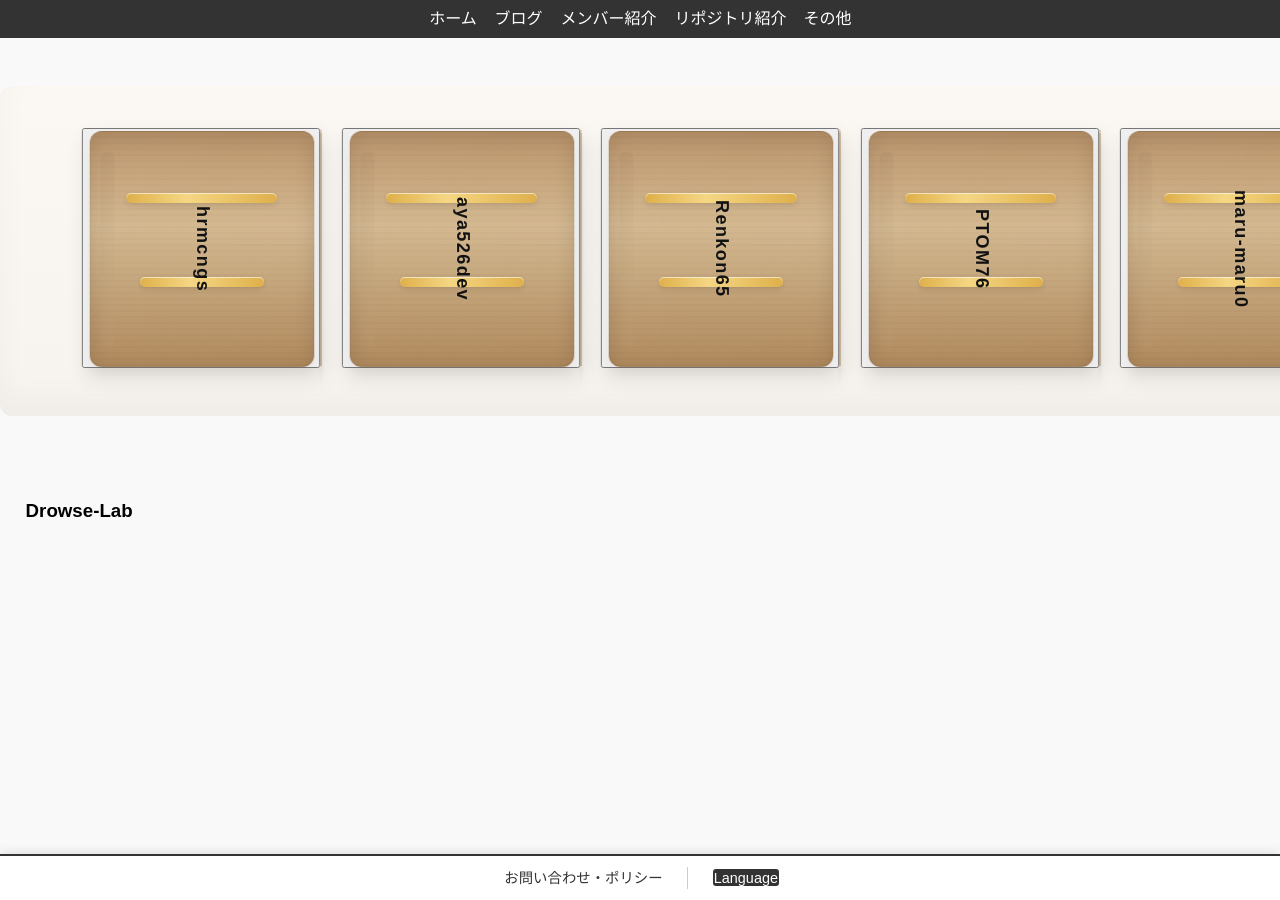
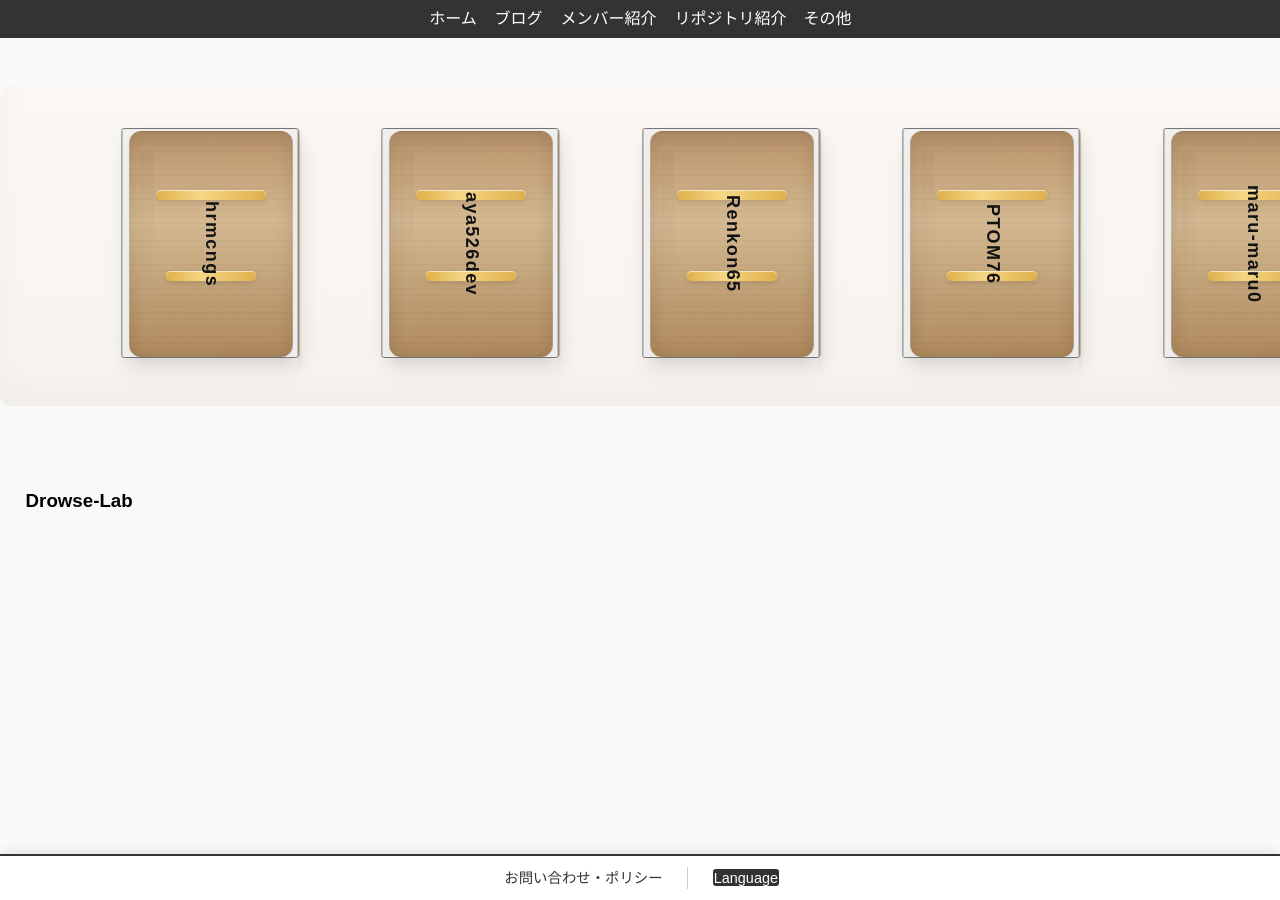
Before and after one commit to Drowse-Lab/Drowse-Lab, a Jekyll site: the page built from diary/index.html, in a window 1280 px wide. Built offline with Jekyll 4.4.1, drawn with Linux system fonts in a browser that asks for light colours; nearby versions of some CDN libraries; some web fonts are replaced; a style sheet for code colours, icons or effects is not loaded.

Commit message:
テスト

```diff
--- a/assets/css/diary.css
+++ b/assets/css/diary.css
@@ -131,67 +131,70 @@
   .diary.container { margin-top: 36px; }
   .diary-link { padding: 14px 14px; }
 }
-/* ===== 3D Book Shelf（折り返し＆モバイル最適） ===== */
-.book-shelf{
+/* ===== 3D Book Shelf（最終版：中央バランス＋モバイル最適） ===== */
+.book-shelf {
   position: relative;
-
-  /* full-bleedは維持しつつ、常に両端に余白を作る */
   max-width: none;
   width: 100vw;
   margin-left: calc(50% - 50vw);
   margin-right: calc(50% - 50vw);
+
+  /* 空気感とバランス */
+  margin-top: 48px;
+  margin-bottom: 64px;
   padding-block: 36px 48px;
-  padding-inline: clamp(24px, 8vw, 80px); /* ←左右の空間 */
+  padding-inline: clamp(64px, 10vw, 120px);
 
-  /* 本サイズと間隔（行高の基準） */
   --book-h: 240px;
-  --gap: 18px;
+  --gap: 22px;
 
   perspective: 900px;
   -webkit-perspective: 900px;
   perspective-origin: 50% 30%;
-  margin-top: 28px;
-  margin-bottom: 10px;
-  background: linear-gradient(180deg,#fbf8f4 0%, #f7f3ee 100%);
+  background: linear-gradient(180deg, #fbf8f4 0%, #f7f3ee 100%);
   border-radius: 12px;
-  box-shadow: inset 0 -18px 32px rgba(0,0,0,0.03);
+  box-shadow: inset 0 -18px 32px rgba(0, 0, 0, 0.03);
 }
 
-/* 固定位置の疑似棚は使わない */
+/* 固定棚装飾は削除 */
 .book-shelf::before,
-.book-shelf::after{ content: none; }
-.book-shelf .shelf-backdrop{ display:none; }
+.book-shelf::after {
+  content: none;
+}
+.book-shelf .shelf-backdrop {
+  display: none;
+}
 
-/* 本が並ぶ領域：中央寄せグリッド＋折り返し */
-.shelf-rail{
+/* グリッド構成 */
+.shelf-rail {
   position: relative;
   z-index: 6;
-
   display: grid;
-  grid-template-columns: repeat(auto-fit, minmax(150px, 1fr));
+  grid-template-columns: repeat(auto-fit, minmax(160px, 1fr));
+  justify-content: center; /* 中央寄せ */
+  align-items: end;
   gap: var(--gap);
-  justify-content: center;     /* ←最後の行も中央寄せ */
-  align-items: end;
-
   overflow: visible;
   padding: 6px 0 0;
 
-  /* 行ごとの“棚板”帯（— 行高 = 本の高さ＋ギャップ —） */
-  background:
-    repeating-linear-gradient(
-      to bottom,
-      transparent 0 calc(var(--book-h) + var(--gap) - 10px),
-      rgba(185,146,99,0.25) calc(var(--book-h) + var(--gap) - 10px) calc(var(--book-h) + var(--gap) + 10px),
-      transparent calc(var(--book-h) + var(--gap) + 10px) calc(var(--book-h) + var(--gap) + 11px)
-    );
+  background: repeating-linear-gradient(
+    to bottom,
+    transparent 0 calc(var(--book-h) + var(--gap) - 10px),
+    rgba(185, 146, 99, 0.25)
+      calc(var(--book-h) + var(--gap) - 10px)
+      calc(var(--book-h) + var(--gap) + 10px),
+    transparent calc(var(--book-h) + var(--gap) + 10px)
+      calc(var(--book-h) + var(--gap) + 11px)
+  );
 }
 
-/* 本カード：列幅に追従（横幅はグリッド任せ、高さは変数で統一） */
-.book{
+/* 各本カード */
+.book {
   position: relative;
   display: block;
   width: 100%;
-  height: var(--book-h);
+  max-width: 180px;
+  height: 230px;
   box-sizing: border-box;
   cursor: pointer;
 
@@ -203,77 +206,133 @@
   -webkit-backface-visibility: hidden;
   backface-visibility: hidden;
 
-  transition: transform .28s cubic-bezier(.2,.9,.2,1), filter .18s ease;
+  transition: transform 0.28s cubic-bezier(0.2, 0.9, 0.2, 1),
+    filter 0.18s ease;
   will-change: transform;
 
-  box-shadow: 4px 10px 20px rgba(0,0,0,0.10), inset 0 2px 6px rgba(255,255,255,0.02);
+  box-shadow: 4px 10px 20px rgba(0, 0, 0, 0.1),
+    inset 0 2px 6px rgba(255, 255, 255, 0.02);
   z-index: 22;
   min-width: 0;
 }
 
-/* ホバー：控えめに持ち上げ（行またぎで厚ぼったく見えないように） */
+/* hover動作 */
 .book:hover,
-.book.active{
+.book.active {
   transform: translateZ(60px) rotateX(-10deg) rotateY(0deg) scale(1.04);
-  -webkit-transform: translateZ(60px) rotateX(-10deg) rotateY(0deg) scale(1.04);
-  box-shadow: 10px 28px 44px rgba(0,0,0,0.25), 0 4px 14px rgba(0,0,0,0.08);
+  -webkit-transform: translateZ(60px) rotateX(-10deg) rotateY(0deg)
+    scale(1.04);
+  box-shadow: 10px 28px 44px rgba(0, 0, 0, 0.25),
+    0 4px 14px rgba(0, 0, 0, 0.08);
   z-index: 80;
   filter: none;
 }
 
 /* 背表紙 */
-.book-spine{
+.book-spine {
   position: relative;
   display: block;
   width: 100%;
   height: 100%;
   border-radius: 12px;
-  background:
-    linear-gradient(180deg, rgba(255,255,255,0.05), rgba(0,0,0,0.04)),
-    repeating-linear-gradient(0deg, rgba(0,0,0,0.02) 0 2px, transparent 2px 6px),
+  background: linear-gradient(
+      180deg,
+      rgba(255, 255, 255, 0.05),
+      rgba(0, 0, 0, 0.04)
+    ),
+    repeating-linear-gradient(
+      0deg,
+      rgba(0, 0, 0, 0.02) 0 2px,
+      transparent 2px 6px
+    ),
     linear-gradient(180deg, #b88f63 0%, #d6b98f 40%, #b78f61 100%);
-  border: 1px solid rgba(0,0,0,0.10);
-  box-shadow: inset 0 6px 20px rgba(0,0,0,0.12), 0 6px 12px rgba(0,0,0,0.04);
+  border: 1px solid rgba(0, 0, 0, 0.1);
+  box-shadow: inset 0 6px 20px rgba(0, 0, 0, 0.12),
+    0 6px 12px rgba(0, 0, 0, 0.04);
   overflow: hidden;
   z-index: 24;
 }
-.book-spine .spine-decor{
-  position: absolute; inset: 0; pointer-events: none;
-  background-image:
-    linear-gradient(135deg, rgba(255,255,255,0.03), rgba(255,255,255,0.00)),
-    repeating-linear-gradient(135deg, rgba(0,0,0,0.01) 0 2px, rgba(255,255,255,0.00) 2px 6px);
-  mix-blend-mode: overlay; opacity: .55; z-index: 26;
+.book-spine .spine-decor {
+  position: absolute;
+  inset: 0;
+  pointer-events: none;
+  background-image: linear-gradient(
+      135deg,
+      rgba(255, 255, 255, 0.03),
+      rgba(255, 255, 255, 0)
+    ),
+    repeating-linear-gradient(
+      135deg,
+      rgba(0, 0, 0, 0.01) 0 2px,
+      rgba(255, 255, 255, 0) 2px 6px
+    );
+  mix-blend-mode: overlay;
+  opacity: 0.55;
+  z-index: 26;
 }
-.book-spine::before{
-  content: ""; position: absolute; left: 10px; top: 8%; bottom: 8%; width: 14px;
+.book-spine::before {
+  content: "";
+  position: absolute;
+  left: 10px;
+  top: 8%;
+  bottom: 8%;
+  width: 14px;
   border-radius: 6px;
-  background: linear-gradient(180deg, rgba(0,0,0,0.06), rgba(255,255,255,0.03));
-  box-shadow: inset 0 1px 0 rgba(255,255,255,0.06);
-  z-index: 28; opacity: .55; transform: skewY(-2deg);
+  background: linear-gradient(
+    180deg,
+    rgba(0, 0, 0, 0.06),
+    rgba(255, 255, 255, 0.03)
+  );
+  box-shadow: inset 0 1px 0 rgba(255, 255, 255, 0.06);
+  z-index: 28;
+  opacity: 0.55;
+  transform: skewY(-2deg);
 }
-.book-spine .spine-band{
-  position: absolute; left: 12%; right: 12%; height: 10px; border-radius: 6px;
+.book-spine .spine-band {
+  position: absolute;
+  left: 12%;
+  right: 12%;
+  height: 10px;
+  border-radius: 6px;
   background: linear-gradient(90deg, #e0b14a 0%, #f7d884 40%, #e0b14a 100%);
-  box-shadow: 0 2px 6px rgba(0,0,0,0.12), inset 0 1px rgba(255,255,255,0.6);
-  z-index: 30; opacity: .98; transform: translateZ(2px);
+  box-shadow: 0 2px 6px rgba(0, 0, 0, 0.12),
+    inset 0 1px rgba(255, 255, 255, 0.6);
+  z-index: 30;
+  opacity: 0.98;
+  transform: translateZ(2px);
 }
-.book-spine .spine-band.top{ top: 26%; width: 68%; margin: 0 auto; }
-.book-spine .spine-band.bottom{ top: 62%; width: 56%; margin: 0 auto; }
+.book-spine .spine-band.top {
+  top: 26%;
+  width: 68%;
+  margin: 0 auto;
+}
+.book-spine .spine-band.bottom {
+  top: 62%;
+  width: 56%;
+  margin: 0 auto;
+}
 
-/* 小口（厚み） */
-.book::after{
-  content:""; position:absolute; left:100%; top:0; width:14px; height:100%;
-  transform: rotateY(90deg) translateZ(1px); transform-origin: left;
-  background: linear-gradient(180deg,#e6d8c2 0 3px,#d1bfa3 3px 6px);
-  border-right: 1px solid rgba(0,0,0,0.10);
-  border-radius: 2px; z-index: 20;
-  box-shadow: 2px 6px 18px rgba(0,0,0,0.08);
+/* 小口 */
+.book::after {
+  content: "";
+  position: absolute;
+  left: 100%;
+  top: 0;
+  width: 14px;
+  height: 100%;
+  transform: rotateY(90deg) translateZ(1px);
+  transform-origin: left;
+  background: linear-gradient(180deg, #e6d8c2 0 3px, #d1bfa3 3px 6px);
+  border-right: 1px solid rgba(0, 0, 0, 0.1);
+  border-radius: 2px;
+  z-index: 20;
+  box-shadow: 2px 6px 18px rgba(0, 0, 0, 0.08);
 }
 
 /* === 縦書きタイトル（名前）＋ 文字数で自動縮小 === */
-.book-title{
+.book-title {
   position: absolute;
-  inset: 10px 0;
+  inset: 6px 0;
   display: flex;
   align-items: center;
   justify-content: center;
@@ -285,10 +344,10 @@
   white-space: normal;
   line-height: 1.1;
   z-index: 40;
-  text-shadow: 0 1px 0 rgba(255,255,255,0.08);
+  text-shadow: 0 1px 0 rgba(255, 255, 255, 0.08);
   overflow: hidden;
 }
-.book-title .label{
+.book-title .label {
   display: inline-block;
   font-size: clamp(12px, 2vw, 18px);
   letter-spacing: 0.08em;
@@ -298,53 +357,67 @@
   transform-origin: center;
   transition: font-size 0.2s ease;
 }
-/* 文字数に応じた縮小（data-lengthを付与） */
 .book-title .label[data-length="6"],
-.book-title .label[data-length="7"] { font-size: clamp(10px, 1.8vw, 16px); }
+.book-title .label[data-length="7"] {
+  font-size: clamp(10px, 1.8vw, 16px);
+}
 .book-title .label[data-length="8"],
-.book-title .label[data-length="9"] { font-size: clamp(9px, 1.6vw, 14px); }
+.book-title .label[data-length="9"] {
+  font-size: clamp(9px, 1.6vw, 14px);
+}
 .book-title .label[data-length="10"],
 .book-title .label[data-length="11"],
-.book-title .label[data-length="12"] { font-size: clamp(8px, 1.4vw, 12px); }
-
-.book:hover .book-title .label { color:#000; filter: brightness(1.1); }
+.book-title .label[data-length="12"] {
+  font-size: clamp(8px, 1.4vw, 12px);
+}
+.book:hover .book-title .label {
+  color: #000;
+  filter: brightness(1.1);
+}
 
 /* ===== レスポンシブ最適化 ===== */
-@media (max-width: 900px){
-  .book-shelf{
+@media (max-width: 900px) {
+  .book-shelf {
     --book-h: 210px;
-    --gap: 16px;
-    padding-inline: clamp(20px, 9vw, 72px); /* 端の空間を確保 */
+    --gap: 18px;
+    padding-inline: clamp(40px, 9vw, 80px);
   }
-  .shelf-rail{
+  .shelf-rail {
     grid-template-columns: repeat(auto-fit, minmax(140px, 1fr));
     gap: var(--gap);
   }
 }
 
-@media (max-width: 640px){
-  .book-shelf{
+@media (max-width: 640px) {
+  .book-shelf {
     --book-h: 190px;
-    --gap: 14px;
-    padding-inline: clamp(18px, 10vw, 64px); /* iPhoneでも両端に余白 */
+    --gap: 16px;
+    padding-inline: clamp(24px, 10vw, 72px);
   }
-  .shelf-rail{
+  .shelf-rail {
     grid-template-columns: repeat(auto-fit, minmax(120px, 1fr));
     gap: var(--gap);
   }
-  .book-title .label{ font-size: clamp(11px, 3.2vw, 16px); }
+  .book {
+    height: var(--book-h);
+    max-width: none;
+  }
+  .book-title .label {
+    font-size: clamp(11px, 3.2vw, 16px);
+  }
 }
 
-@media (max-width: 480px){
-  .book-shelf{
+@media (max-width: 480px) {
+  .book-shelf {
     --book-h: 178px;
-    --gap: 16px;                      /* 間隔を少し広げて詰まり感を緩和 */
-    padding-inline: clamp(16px, 12vw, 56px);
+    --gap: 16px;
+    padding-inline: clamp(20px, 12vw, 56px);
   }
-  .shelf-rail{
+  .shelf-rail {
     grid-template-columns: repeat(auto-fit, minmax(110px, 1fr));
-    gap: var(--gap);
     justify-content: center;
   }
-  .book-title .label{ font-size: clamp(10px, 3.6vw, 15px); }
+  .book-title .label {
+    font-size: clamp(10px, 3.6vw, 15px);
+  }
 }
```
